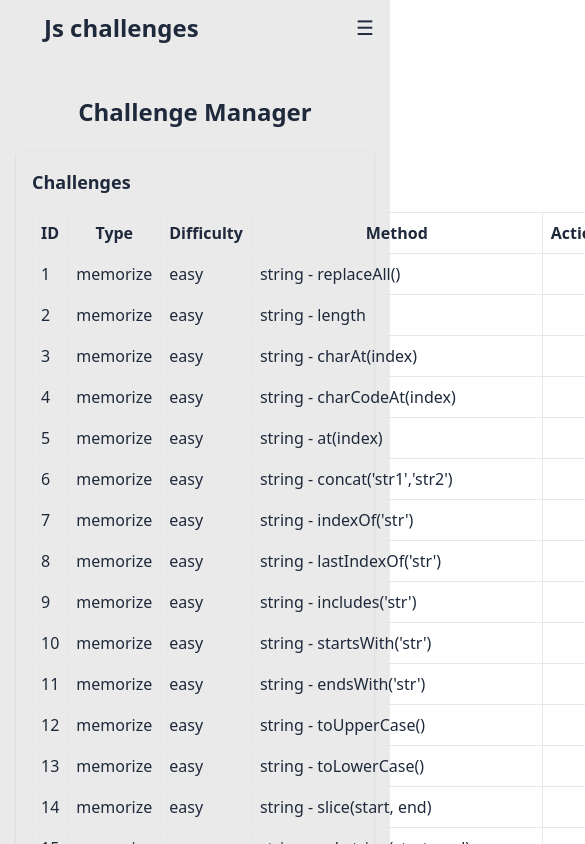
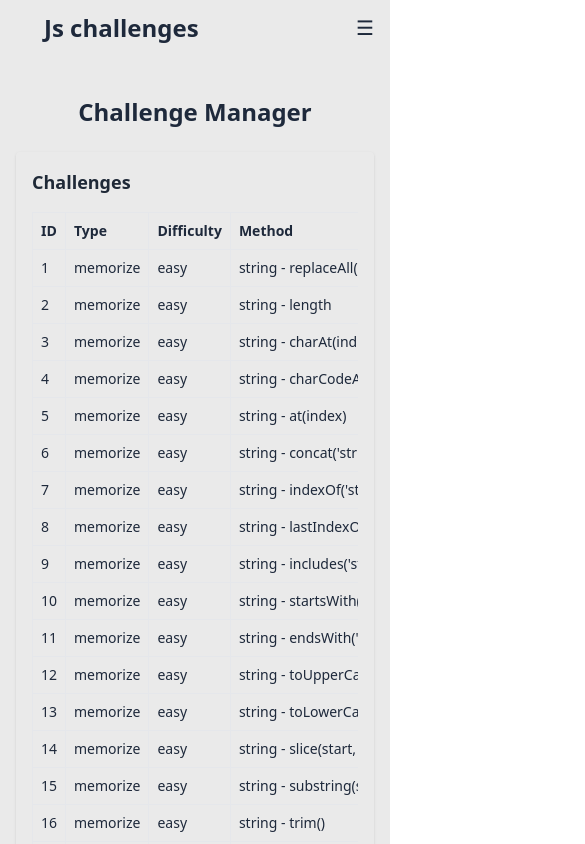
Before and after one commit to Kalugy/js-challenges, a React (Vite) app: page /custom in a window 390 px wide. Shown: the top 844 px of the page, 585 px wide, since content can reach past the window. Built offline with nearby package versions, Linux system fonts and the light colour scheme.

Commit message:
fixing bugs on mobile and improves on page

```diff
--- a/src/Footer.jsx
+++ b/src/Footer.jsx
@@ -2,10 +2,11 @@ import React from "react";
 import { useTheme } from "./context/ThemeContext";
 import { linkItems } from "./constants/generalContants";
 import GitHubLink from "./assets/icons/gitHub";
-import ThemeSelectorButtons from "./components/rehusables/themeSelectorButtons";
 import { NavLink } from "react-router-dom";
+import useScrollToTop from "./hooks/useScrollToTop";
 const Footer = () => {
   const { theme } = useTheme();
+  const scrollToTop = useScrollToTop();
 
   return (
     <footer
@@ -35,6 +36,7 @@ const Footer = () => {
                   <NavLink
                     to={link.href}
                     className="hover:text-blue-400 transition duration-300"
+                    onClick={scrollToTop}
                   >
                     {link.name}
                   </NavLink>
--- a/src/Navbar.jsx
+++ b/src/Navbar.jsx
@@ -4,15 +4,17 @@ import { useTheme } from "./context/ThemeContext";
 import { linkItems } from "./constants/generalContants";
 import ThemeSelectorButtons from "./components/rehusables/themeSelectorButtons";
 import HoverThemeButton from "./components/rehusables/hoverThemeButton";
-
+import useScrollToTop from "./hooks/useScrollToTop";
 const Navbar = () => {
   const [isMobileMenuOpen, setMobileMenuOpen] = useState(false);
   const [isScrolled, setScrolled] = useState(false);
   const { theme } = useTheme();
-
+  const scrollToTop = useScrollToTop();
 
   const handleMenuClick = () => {
+    console.log('click')
     setMobileMenuOpen(false); // Close the menu
+    scrollToTop(); // Scroll to top
   };
 
   useEffect(() => {
@@ -65,6 +67,7 @@ const Navbar = () => {
                 key={item.name}
                 to={item.href}
                 className={`font-semibold text-[${theme.textColor}]`}
+                onClick={scrollToTop}
                 //make hover
               >
                 {item.name}
@@ -85,63 +88,54 @@ const Navbar = () => {
 
 {/* Mobile Menu */}
 <div
-        className={`fixed overflow-y-hidden top-0 left-0 w-full h-full transform transition-transform duration-500 ease-in-out ${
+  className={`fixed top-0 left-0 w-full h-full transition-transform duration-700 ease-in-out ${
     isMobileMenuOpen ? "translate-y-0" : "-translate-y-full"
-        } ]`}
+  }`}
   style={{
-          backgroundColor: isMobileMenuOpen ? theme.secondaryBg : "transparent",
+    backgroundColor: theme.secondaryBg,
+    transition: "transform 0.7s ease-in-out, background-color 0.7s ease-in-out",
   }}
 >
-        <BackgroundCircle />
-
 <button
-          onClick={() => setMobileMenuOpen(false)}
-          className={`absolute top-4 right-6 text-3xl text-[${theme.textColor}]`}
+  onClick={handleMenuClick} // Ensure this function is properly passed
+  className={`absolute top-4 right-6 text-3xl pointer`}
+  style={{
+    color: theme.textColor,
+    zIndex: 10, // Ensure it's above other elements
+  }}
 >
   ✕
 </button>
-        <ul className="flex flex-col items-center justify-center gap-6 h-full">
+
+  <ul
+    className={`flex flex-col items-center justify-center gap-6 h-full transition-transform duration-500 ease-in-out ${
+      isMobileMenuOpen ? "translate-y-0" : "-translate-y-12"
+    }`}
+  >
     {linkItems.map((item) =>
       item.isButton ? (
         <></>
-              // <li key={item.name}>
-              //   <a
-              //     href={item.href}
-              //     onClick={handleMenuClick} // Close the menu on click
-              //     className={`px-6 py-3 rounded transition button-${theme} ${themeStyles[theme].navbarText} hover:opacity-90`}
-              //   >
-              //     {item.name}
-              //   </a>
-              // </li>
       ) : (
         <li key={item.name}>
           <NavLink
             to={item.href}
             onClick={handleMenuClick} // Close the menu on click
-                  className={`text-lg font-semibold text-[${theme.textColor}] transition `}
-                  //hover as well
+            className={`text-lg font-semibold transition-transform duration-300 ease-in-out`}
+            style={{
+              color: theme.textColor,
+            }}
           >
             {item.name}
           </NavLink>
         </li>
       )
     )}
-          <ThemeSelectorButtons/>
+    <ThemeSelectorButtons />
   </ul>
 </div>
     </nav>
   );
 };
 
-const BackgroundCircle = () => {
-  return (
-    <div
-      className="absolute top-5 left-5 w-12 h-12 bg-cover rotate-12 bg-center"
-      style={{
-        backgroundImage: "url('/images/newLogo.png')", // Replace with your image path
-      }}
-    ></div>
-  );
-};
 
 export default Navbar;
--- a/src/components/challenge/challenge.jsx
+++ b/src/components/challenge/challenge.jsx
@@ -194,7 +194,7 @@ export default function ChallengeComponent() {
                 <FaEyeSlash
                   className="inline-block text-lg"
                   style={{
-                    color: theme.btnColor,
+                    color: theme.btnAlertColor,
                   }}
                 />
               </button>
@@ -213,7 +213,7 @@ export default function ChallengeComponent() {
                 <FaEye
                   className="inline-block text-lg"
                   style={{
-                    color: theme.btnColor,
+                    color: theme.btnAlertColor,
                   }}
                 />
               </button>
--- a/src/components/customChallenges/challengeList.jsx
+++ b/src/components/customChallenges/challengeList.jsx
@@ -2,52 +2,58 @@ import React from "react";
 import { useTheme } from "../../context/ThemeContext";
 
 const ChallengeList = ({ data, handleEdit, handleDelete }) => {
-  const { theme } = useTheme()
+  const { theme } = useTheme();
   return (
-    <div className=" shadow rounded p-4">
-      <h2 className="text-lg font-semibold mb-4">Challenges</h2>
-      <table className="w-full border-collapse">
+    <div className="shadow rounded p-4 ">
+      <h2 className="text-lg font-semibold mb-4 text-gray-800 dark:text-gray-200">Challenges</h2>
+      <div className="overflow-x-auto">
+        <table className="w-full border-collapse text-sm md:text-base">
           <thead>
-          <tr>
-            <th className="border p-2">ID</th>
-            <th className="border p-2">Type</th>
-            <th className="border p-2">Difficulty</th>
-            <th className="border p-2">Method</th>
-            <th className="border p-2">Actions</th>
+            <tr className=" ">
+              <th className="border p-2 text-left">ID</th>
+              <th className="border p-2 text-left">Type</th>
+              <th className="border p-2 text-left">Difficulty</th>
+              <th className="border p-2 text-left">Method</th>
+              <th className="border p-2 text-left">Actions</th>
             </tr>
           </thead>
           <tbody>
             {data.map((item) => (
-            <tr key={item.id}>
+              <tr key={item.id} className="hover:bg-gray-400 ">
                 <td className="border p-2">{item.id}</td>
                 <td className="border p-2">{item.type}</td>
                 <td className="border p-2">{item.dificult}</td>
                 <td className="border p-2">{item.method} - {item.function}</td>
                 <td className="border p-2">
+                  <div className="flex flex-wrap gap-2">
                     {/* <button
-                  className="  px-2 py-1 rounded mr-2"
+                      className="px-2 py-1 rounded "
                       style={{
                         backgroundColor: theme.btnAlertColor,
                       }}
                       onClick={() => handleEdit(item)}
+                      disabled
                     >
                       Edit
                     </button>
                     <button
-                  className="  px-2 py-1 rounded"
+                      className="px-2 py-1 rounded "
                       style={{
                         backgroundColor: theme.btnDangerColor,
                       }}
                       onClick={() => handleDelete(item.id)}
+                      disabled
                     >
                       Delete
                     </button> */}
+                  </div>
                 </td>
               </tr>
             ))}
           </tbody>
         </table>
       </div>
+    </div>
   );
 };
 
--- a/src/components/rehusables/themeSelectorButtons.jsx
+++ b/src/components/rehusables/themeSelectorButtons.jsx
@@ -12,7 +12,7 @@ export default function ThemeSelectorButtons() {
         className={`px-4 py-2 rounded text-sm font-medium transition ${
           themeSettings.currentTheme === "light"
             ? "bg-gray-200 text-gray-800 border border-gray-400"
-            : "bg-gray-100 hover:bg-gray-200"
+            : "bg-gray-100 hover:bg-gray-200 text-gray-800"
         }`}
       >
         A
--- /dev/null
+++ b/src/hooks/useScrollToTop.js
@@ -0,0 +1,14 @@
+import { useCallback } from "react";
+
+const useScrollToTop = () => {
+  const scrollToTop = useCallback(() => {
+    window.scrollTo({
+      top: 0,
+      behavior: "smooth", // Smooth scrolling effect
+    });
+  }, []);
+
+  return scrollToTop;
+};
+
+export default useScrollToTop;
```
Also changed, not shown: 1 other file (tests, documents, lock files or other folders). Lines whose indentation alone changed are shown as unchanged.
